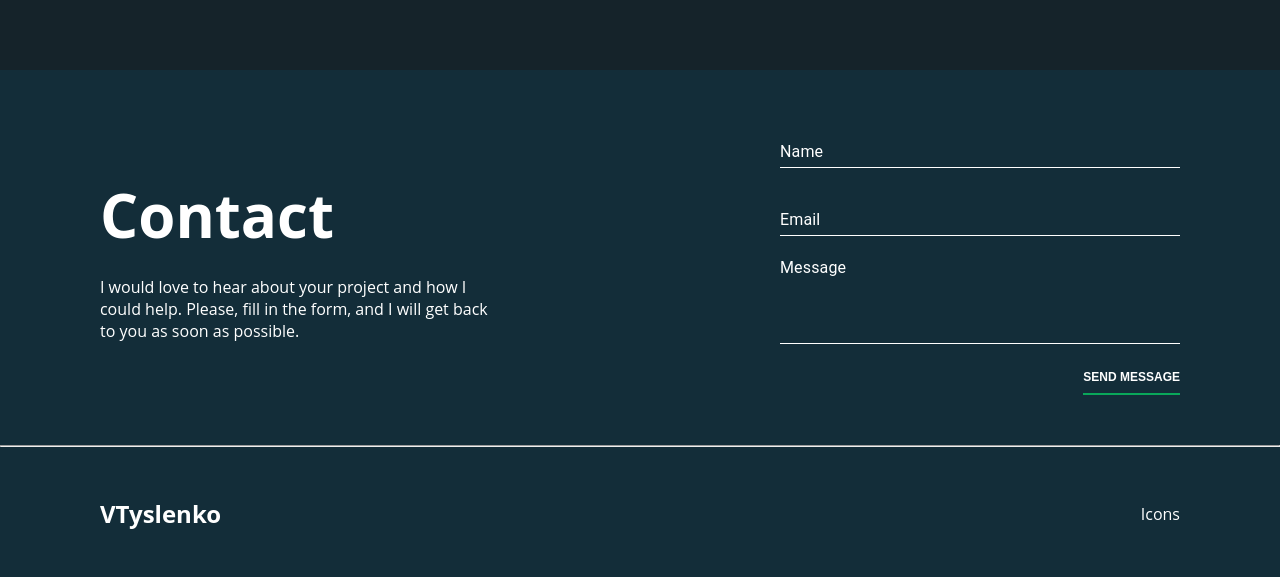
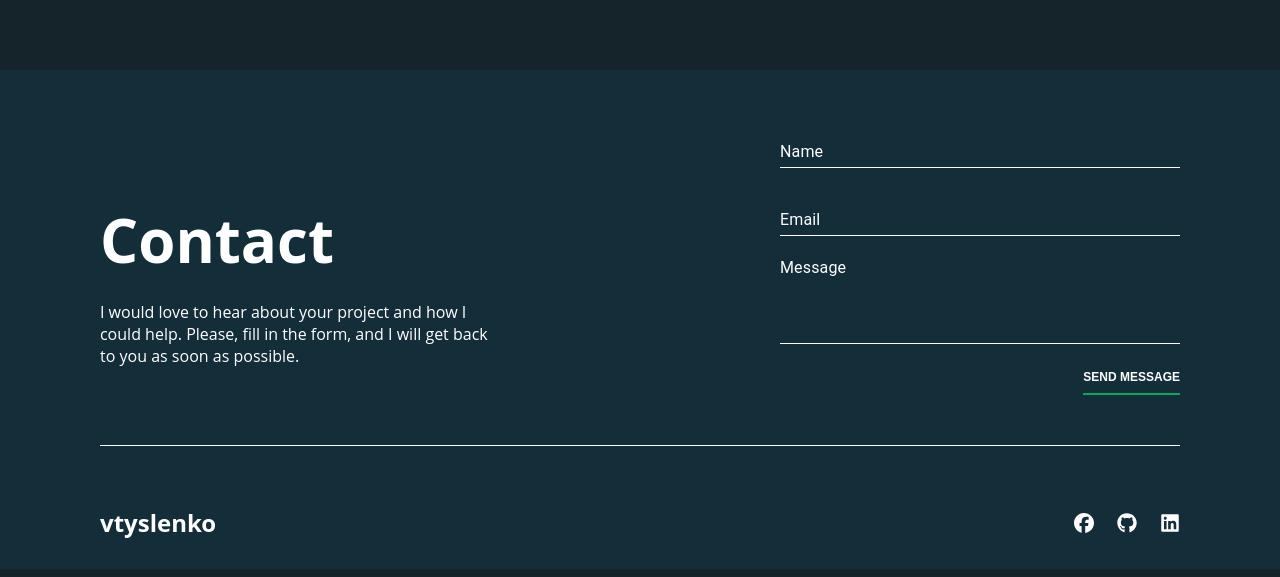
Before and after one commit to VicTyslenko/vt-portfolio, a React (Create React App) app in the folder client/: page / in a window 1280 px wide. Shown: the part 2144-2721 px from the top of the page. Built offline with nearby package versions, Linux system fonts and the light colour scheme.

Commit message:
contact section developed

```diff
--- a/client/src/components/Header/header.scss
+++ b/client/src/components/Header/header.scss
@@ -17,7 +17,9 @@
     color: #fff;
   }
   .title.title-hidden {
-    opacity: 0;
+    &::before {
+      display: none;
+    }
   }
   .title::before {
     position: absolute;
--- a/client/src/components/Main/components/ContactSection/ContactSection.tsx
+++ b/client/src/components/Main/components/ContactSection/ContactSection.tsx
@@ -58,10 +58,6 @@ const ContactSection = () => {
           </Form>
         </Formik>
       </div>
-
-      <div className="divider">
-        <hr />
-      </div>
     </section>
   );
 };
--- a/client/src/components/Main/components/ContactSection/contactSection.scss
+++ b/client/src/components/Main/components/ContactSection/contactSection.scss
@@ -1,8 +1,9 @@
 @import "../../../../utils/mixins";
 
 .contact-section {
+  padding: 50px 100px;
   .contact-wrapp {
-    padding: 50px 100px;
+    border-bottom: 1px solid #fff;
     @include flex-center(space-between, center);
   }
   .form-wrapp {
@@ -53,7 +54,7 @@
   }
   .submit-btn {
     @include button-style();
-    margin-top: 26px;
+    margin: 26px 0 50px 0;
     text-transform: uppercase;
     font-weight: 600;
   }
--- a/client/src/components/Main/components/FooterSection/FooterSection.tsx
+++ b/client/src/components/Main/components/FooterSection/FooterSection.tsx
@@ -1,4 +1,7 @@
 import ContactSection from "../ContactSection/ContactSection";
+import { FaLinkedin } from "react-icons/fa";
+import { FaFacebook } from "react-icons/fa6";
+import { FaGithub } from "react-icons/fa";
 import "../../../../styles/global.scss";
 import "./footerSection.scss";
 
@@ -8,8 +11,33 @@ const FooterSection = () => {
       <div className="global-container">
         <ContactSection />
         <div className="footer-wrapp">
-          <h1 className="title">VTyslenko</h1>
-          <div className="icons-block">Icons</div>
+          <h1 className="title">vtyslenko</h1>
+          <div className="icons-wrapp">
+            <a
+              className="icons-link"
+              href="https://www.facebook.com/VictorTyslenko"
+              target="_blank"
+              rel="noopener noreferrer"
+            >
+              <FaFacebook />
+            </a>
+            <a
+              className="icons-link"
+              href="https://github.com/VicTyslenko"
+              target="_blank"
+              rel="noopener noreferrer"
+            >
+              <FaGithub />
+            </a>
+            <a
+              className="icons-link"
+              href="https://www.linkedin.com/in/vic-tyslenko/"
+              target="_blank"
+              rel="noopener noreferrer"
+            >
+              <FaLinkedin />
+            </a>
+          </div>
         </div>
       </div>
     </section>
--- a/client/src/components/Main/components/FooterSection/footerSection.scss
+++ b/client/src/components/Main/components/FooterSection/footerSection.scss
@@ -4,5 +4,18 @@
 }
 .footer-wrapp {
   @include flex-center(space-between, center);
-  padding: 50px 100px;
+  padding: 10px 100px 30px;
+  .icons-wrapp {
+    @include flex-center(center, center);
+    gap: 23px;
+  }
+
+  .icons-wrapp .icons-link {
+    color: #fff;
+    @include flex-center();
+  }
+  .icons-wrapp svg {
+    width: 20px;
+    height: 20px;
+  }
 }
--- a/client/src/components/Main/components/MainSection/MainSection.tsx
+++ b/client/src/components/Main/components/MainSection/MainSection.tsx
@@ -12,7 +12,9 @@ const MainSection = () => {
           <img className="main-image" src="/img/Subject.png" alt="portfolio" />
         </div>
         <div className="main-text">
-          <h1 className="title">I'm Victor Tyslenko</h1>
+          <h1 className="title">
+            I'm <span className="title-name">Victor Tyslenko</span>{" "}
+          </h1>
           <p className="subtitle">Frontend Web Developer</p>
           <p className="description">
             Lorem ipsum dolor, sit amet consectetur adipisicing elit. Sed totam
@@ -20,7 +22,7 @@ const MainSection = () => {
           </p>
         </div>
         {/* <div className="devider-wrapp"> */}
-          <hr className="devider" />
+        <hr className="devider" />
         {/* </div> */}
       </div>
     </section>
--- a/client/src/components/Main/components/MainSection/mainSection.scss
+++ b/client/src/components/Main/components/MainSection/mainSection.scss
@@ -13,6 +13,9 @@
       // font-family: $font-family-poppins;
       font-family: "Courier New", Courier, monospace;
       font-weight: 600;
+    }
+    .title-name {
+      border-bottom: 2px solid #09a75a;
     }
     .subtitle {
       font-family: "Courier New", Courier, monospace;
```
Also changed, not shown: client/src/components/Header/Header.tsx (+6 -2 lines).
